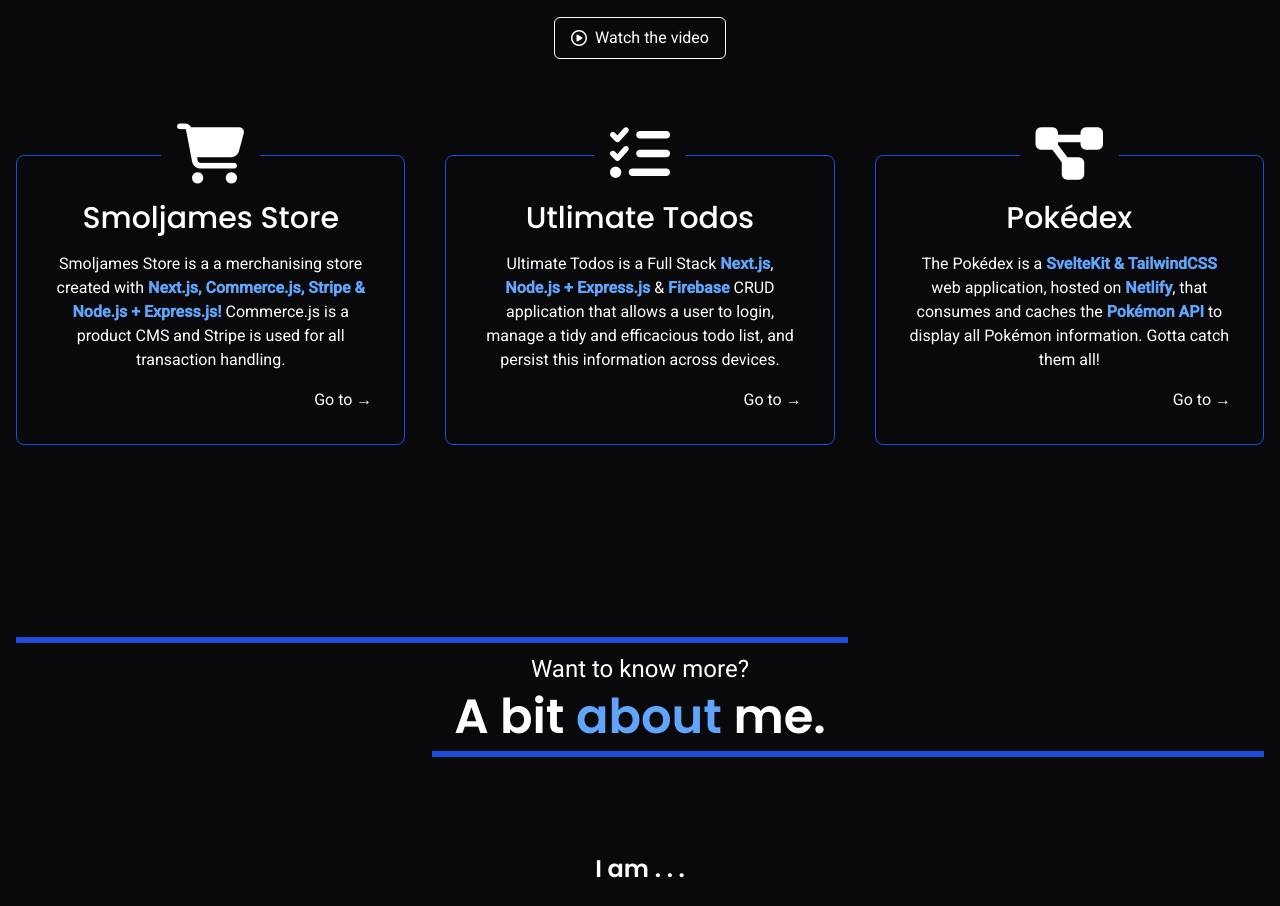
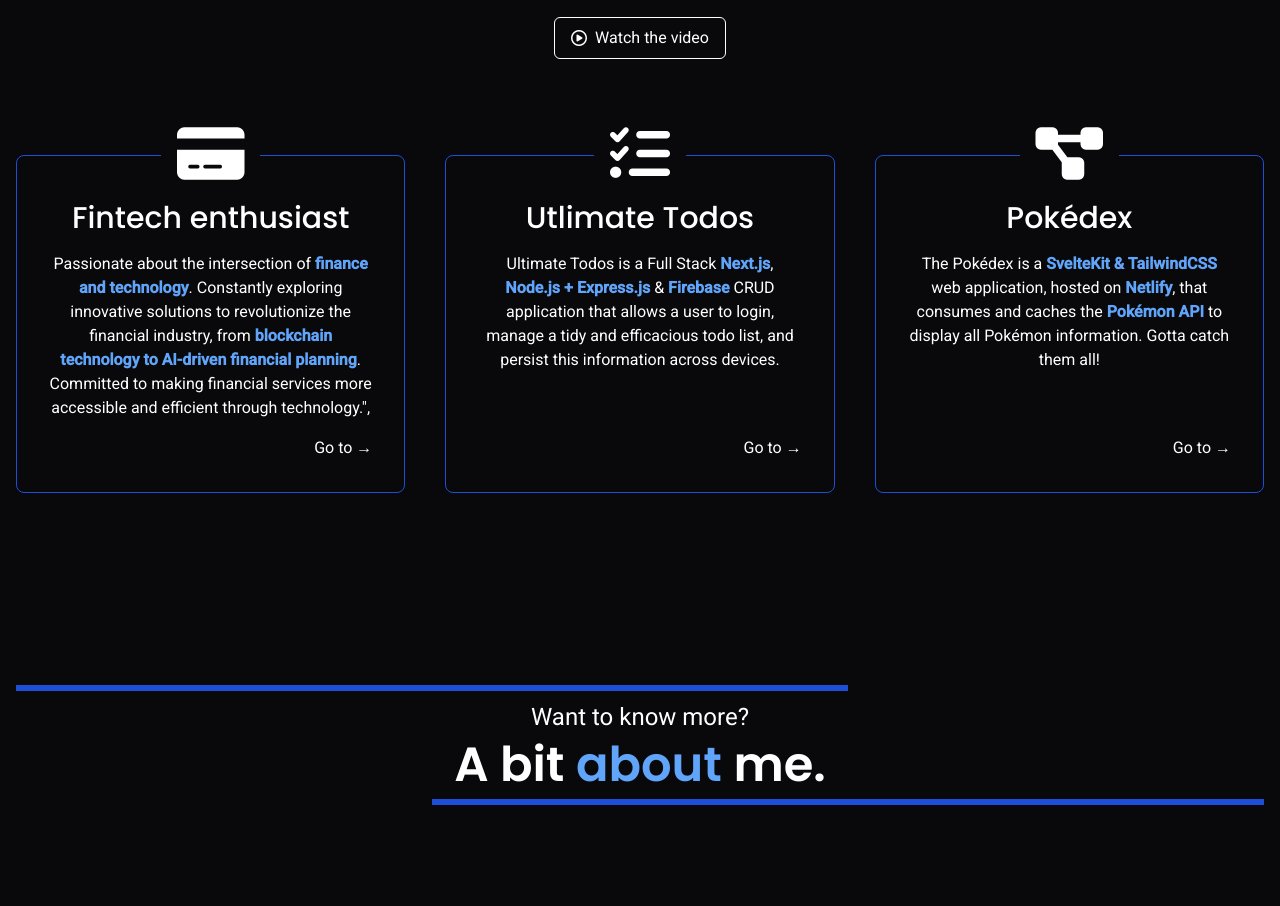
Before and after one commit to FrankiePaolo/frank.github.io, a SvelteKit app: page / in a window 1280 px wide. Shown: the part 840-1746 px from the top of the page. Built offline with nearby package versions, Linux system fonts and the light colour scheme.

Commit message:
Update Main.svelte

```diff
--- a/src/components/Main.svelte
+++ b/src/components/Main.svelte
@@ -3,10 +3,10 @@
 
     let steps = [
         {
-            name: "Smoljames Store",
-            icon: "fa-solid fa-cart-shopping",
+            name: "Fintech enthusiast",
+            icon: "fa-solid fa-credit-card-alt",
             description:
-                "Smoljames Store is a a merchanising store created with Next.js, Commerce.js & Stripe! Commerce.js is a CMS for managing project and Stripe is used for all transaction handling.",
+                "Passionate about the intersection of finance and technology. Constantly exploring innovative solutions to revolutionize the financial industry, from blockchain technology to AI-driven financial planning. Committed to making financial services more accessible and efficient through technology.",
         },
         {
             name: "Utlimate Todos",
@@ -110,11 +110,9 @@
         <div class="grid grid-cols-1 lg:grid-cols-3 gap-12 lg:gap-10">
             <Step step={steps[0]}>
                 <p>
-                    Smoljames Store is a a merchanising store created with <strong
-                        class="text-blue-400"
-                        >Next.js, Commerce.js, Stripe & Node.js + Express.js!</strong
-                    > Commerce.js is a product CMS and Stripe is used for all transaction
-                    handling.
+                    Passionate about the intersection of  <strong class="text-blue-400">finance and technology</strong>. Constantly exploring innovative solutions
+                    to revolutionize the financial industry, from <strong class="text-blue-400">blockchain technology to AI-driven financial planning</strong>. Committed to making financial services more
+                    accessible and efficient through technology.",
                 </p>
             </Step>
             <Step step={steps[1]}>
```
